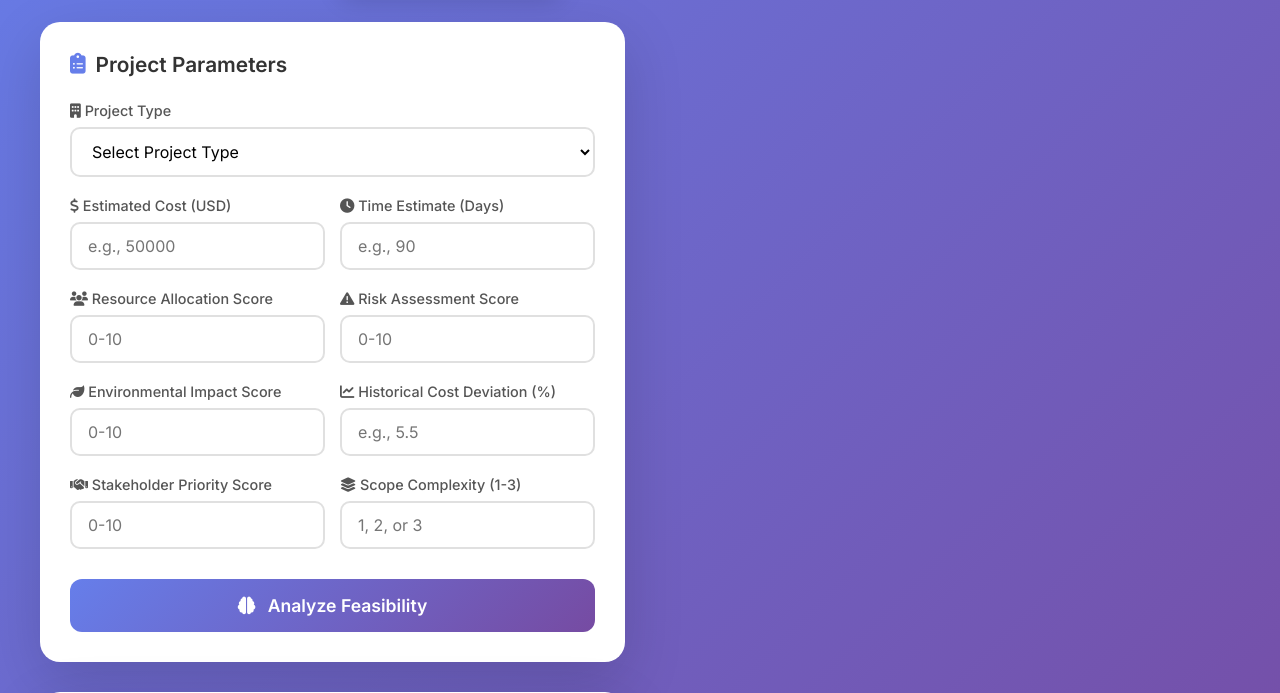
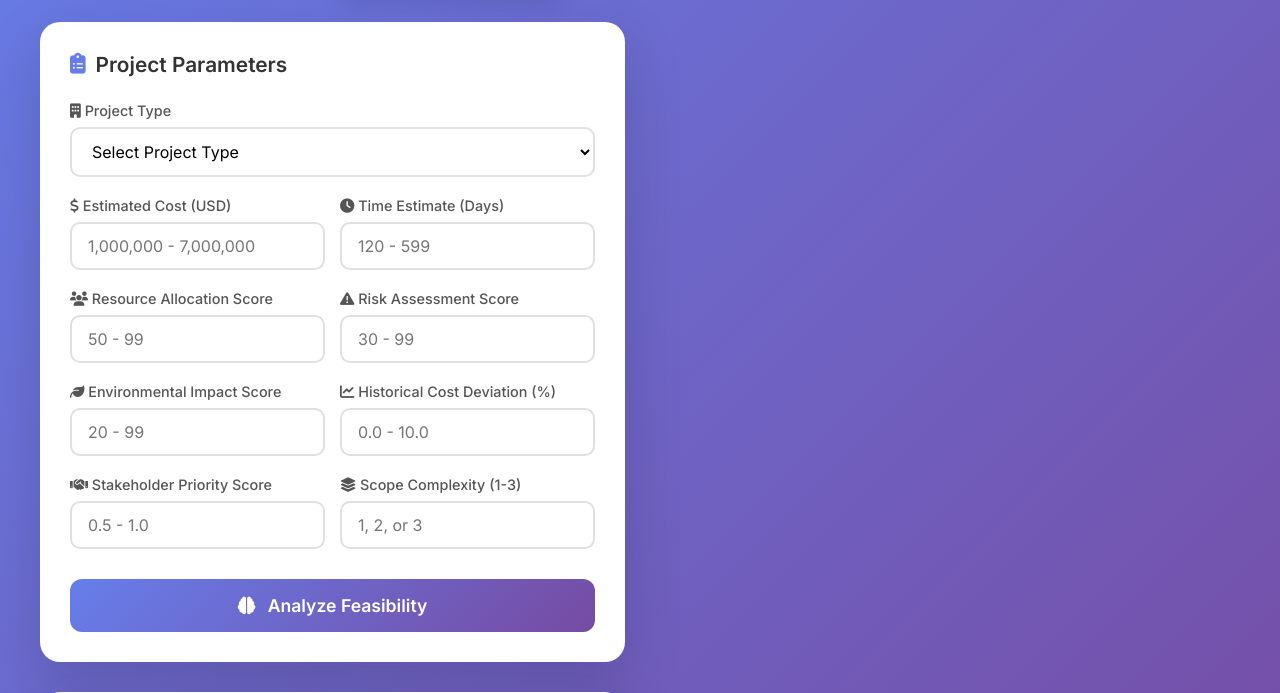
Before and after one commit to Hritik4722/college_ml, a FastAPI app: page / in a window 1280 px wide. Shown: the part 219-912 px from the top of the page. Run offline with FastAPI, Linux system fonts and the light colour scheme; parts of the project's set-up code (start-up, migrations or seed data) failed here and were passed over.

Commit message:
something

```diff
--- a/templates/index.html
+++ b/templates/index.html
@@ -229,28 +229,13 @@
         }
 
         /* Feasibility Results */
-        .results-section {
-            display: {
-                % if result %
-            }
-
-            block {
-                % else %
-            }
-
-            none {
-                % endif %
-            }
-
-            ;
-        }
+        .results-section {}
 
         .result-card {
             background: white;
             border-radius: 20px;
             padding: 30px;
             box-shadow: 0 20px 60px rgba(0, 0, 0, 0.15);
-            margin-bottom: 30px;
         }
 
         .prediction-result {
@@ -541,27 +542,27 @@
                             <div class="form-group">
                                 <label for="cost"><i class="fas fa-dollar-sign"></i> Estimated Cost (USD)</label>
                                 <input type="number" step="0.01" id="cost" name="Estimated_Cost_USD"
-                                    placeholder="e.g., 50000" required
+                                    placeholder="1,000,000 - 7,000,000" required
                                     value="{{ input_data.Estimated_Cost_USD if input_data else '' }}">
                             </div>
                             <div class="form-group">
                                 <label for="time"><i class="fas fa-clock"></i> Time Estimate (Days)</label>
-                                <input type="number" id="time" name="Time_Estimate_Days" placeholder="e.g., 90" required
-                                    value="{{ input_data.Time_Estimate_Days if input_data else '' }}">
+                                <input type="number" id="time" name="Time_Estimate_Days" placeholder="120 - 599"
+                                    required value="{{ input_data.Time_Estimate_Days if input_data else '' }}">
                             </div>
                         </div>
                         <div class="form-row">
                             <div class="form-group">
                                 <label for="resource"><i class="fas fa-users"></i> Resource Allocation Score</label>
                                 <input type="number" step="0.01" id="resource" name="Resource_Allocation_Score"
-                                    placeholder="0-10" required
+                                    placeholder="50 - 99" required
                                     value="{{ input_data.Resource_Allocation_Score if input_data else '' }}">
                             </div>
                             <div class="form-group">
                                 <label for="risk"><i class="fas fa-exclamation-triangle"></i> Risk Assessment
                                     Score</label>
                                 <input type="number" step="0.01" id="risk" name="Risk_Assessment_Score"
-                                    placeholder="0-10" required
+                                    placeholder="30 - 99" required
                                     value="{{ input_data.Risk_Assessment_Score if input_data else '' }}">
                             </div>
                         </div>
@@ -569,14 +570,14 @@
                             <div class="form-group">
                                 <label for="impact"><i class="fas fa-leaf"></i> Environmental Impact Score</label>
                                 <input type="number" step="0.01" id="impact" name="Environmental_Impact_Score"
-                                    placeholder="0-10" required
+                                    placeholder="20 - 99" required
                                     value="{{ input_data.Environmental_Impact_Score if input_data else '' }}">
                             </div>
                             <div class="form-group">
                                 <label for="deviation"><i class="fas fa-chart-line"></i> Historical Cost Deviation
                                     (%)</label>
                                 <input type="number" step="0.01" id="deviation" name="Historical_Cost_Deviation_"
-                                    placeholder="e.g., 5.5" required
+                                    placeholder="0.0 - 10.0" required
                                     value="{{ input_data.Historical_Cost_Deviation_ if input_data else '' }}">
                             </div>
                         </div>
@@ -585,7 +586,7 @@
                                 <label for="stakeholder"><i class="fas fa-handshake"></i> Stakeholder Priority
                                     Score</label>
                                 <input type="number" step="0.01" id="stakeholder" name="Stakeholder_Priority_Score"
-                                    placeholder="0-10" required
+                                    placeholder="0.5 - 1.0" required
                                     value="{{ input_data.Stakeholder_Priority_Score if input_data else '' }}">
                             </div>
                             <div class="form-group">
@@ -636,6 +637,23 @@
                         </div>
                         {% endif %}
                     </div>
+                    {% endif %}
+                </div>
+
+                {% if not result %}
+                <div class="card animate delay-1"
+                    style="display:flex; flex-direction:column; justify-content:center; align-items:center; text-align:center; color:#888;">
+                    <i class="fas fa-chart-line" style="font-size:4rem; margin-bottom:20px; color:#ddd;"></i>
+                    <h3 style="color:#555; margin-bottom:10px;">Ready to Analyze</h3>
+                    <p>Enter your project parameters and click "Analyze Feasibility" to see detailed predictions and
+                        visualizations.</p>
+                </div>
+                {% endif %}
+            </div>
+
+            {% if result %}
+            <div class="charts-section">
+                <h2 class="charts-section-title"><i class="fas fa-chart-bar"></i> Detailed Visualizations</h2>
                 <div class="charts-grid">
                     <div class="chart-card animate delay-2">
                         <h3 class="chart-title"><i class="fas fa-bar-chart"></i> Feature Importance</h3>
@@ -705,7 +712,7 @@
                                 <label for="cost_resource"><i class="fas fa-users"></i> Resource Allocation
                                     Score</label>
                                 <input type="number" step="0.01" id="cost_resource" name="Resource_Allocation_Score"
-                                    placeholder="0-10" required
+                                    placeholder="50 - 99" required
                                     value="{{ cost_input_data.Resource_Allocation_Score if cost_input_data else '' }}">
                             </div>
                         </div>
@@ -714,13 +721,13 @@
                                 <label for="cost_risk"><i class="fas fa-exclamation-triangle"></i> Risk Assessment
                                     Score</label>
                                 <input type="number" step="0.01" id="cost_risk" name="Risk_Assessment_Score"
-                                    placeholder="0-10" required
+                                    placeholder="30 - 99" required
                                     value="{{ cost_input_data.Risk_Assessment_Score if cost_input_data else '' }}">
                             </div>
                             <div class="form-group">
                                 <label for="cost_impact"><i class="fas fa-leaf"></i> Environmental Impact Score</label>
                                 <input type="number" step="0.01" id="cost_impact" name="Environmental_Impact_Score"
-                                    placeholder="0-10" required
+                                    placeholder="20 - 99" required
                                     value="{{ cost_input_data.Environmental_Impact_Score if cost_input_data else '' }}">
                             </div>
                         </div>
@@ -729,14 +736,14 @@
                                 <label for="cost_deviation"><i class="fas fa-chart-line"></i> Historical Cost Deviation
                                     (%)</label>
                                 <input type="number" step="0.01" id="cost_deviation" name="Historical_Cost_Deviation_"
-                                    placeholder="e.g., 5.5" required
+                                    placeholder="0.0 - 10.0" required
                                     value="{{ cost_input_data.Historical_Cost_Deviation_ if cost_input_data else '' }}">
                             </div>
                             <div class="form-group">
                                 <label for="cost_stakeholder"><i class="fas fa-handshake"></i> Stakeholder Priority
                                     Score</label>
                                 <input type="number" step="0.01" id="cost_stakeholder" name="Stakeholder_Priority_Score"
-                                    placeholder="0-10" required
+                                    placeholder="0.5 - 1.0" required
                                     value="{{ cost_input_data.Stakeholder_Priority_Score if cost_input_data else '' }}">
                             </div>
                         </div>
@@ -803,7 +810,7 @@
                                 <label for="time_resource"><i class="fas fa-users"></i> Resource Allocation
                                     Score</label>
                                 <input type="number" step="0.01" id="time_resource" name="Resource_Allocation_Score"
-                                    placeholder="0-10" required
+                                    placeholder="50 - 99" required
                                     value="{{ time_input_data.Resource_Allocation_Score if time_input_data else '' }}">
                             </div>
                         </div>
@@ -812,13 +819,13 @@
                                 <label for="time_risk"><i class="fas fa-exclamation-triangle"></i> Risk Assessment
                                     Score</label>
                                 <input type="number" step="0.01" id="time_risk" name="Risk_Assessment_Score"
-                                    placeholder="0-10" required
+                                    placeholder="30 - 99" required
                                     value="{{ time_input_data.Risk_Assessment_Score if time_input_data else '' }}">
                             </div>
                             <div class="form-group">
                                 <label for="time_impact"><i class="fas fa-leaf"></i> Environmental Impact Score</label>
                                 <input type="number" step="0.01" id="time_impact" name="Environmental_Impact_Score"
-                                    placeholder="0-10" required
+                                    placeholder="20 - 99" required
                                     value="{{ time_input_data.Environmental_Impact_Score if time_input_data else '' }}">
                             </div>
                         </div>
@@ -827,14 +834,14 @@
                                 <label for="time_deviation"><i class="fas fa-chart-line"></i> Historical Cost Deviation
                                     (%)</label>
                                 <input type="number" step="0.01" id="time_deviation" name="Historical_Cost_Deviation_"
-                                    placeholder="e.g., 5.5" required
+                                    placeholder="0.0 - 10.0" required
                                     value="{{ time_input_data.Historical_Cost_Deviation_ if time_input_data else '' }}">
                             </div>
                             <div class="form-group">
                                 <label for="time_stakeholder"><i class="fas fa-handshake"></i> Stakeholder Priority
                                     Score</label>
                                 <input type="number" step="0.01" id="time_stakeholder" name="Stakeholder_Priority_Score"
-                                    placeholder="0-10" required
+                                    placeholder="0.5 - 1.0" required
                                     value="{{ time_input_data.Stakeholder_Priority_Score if time_input_data else '' }}">
                             </div>
                         </div>
```
Also changed, not shown: other parts of templates/index.html (+19 -14 lines), 1 other file. Lines whose indentation alone changed are shown as unchanged.
